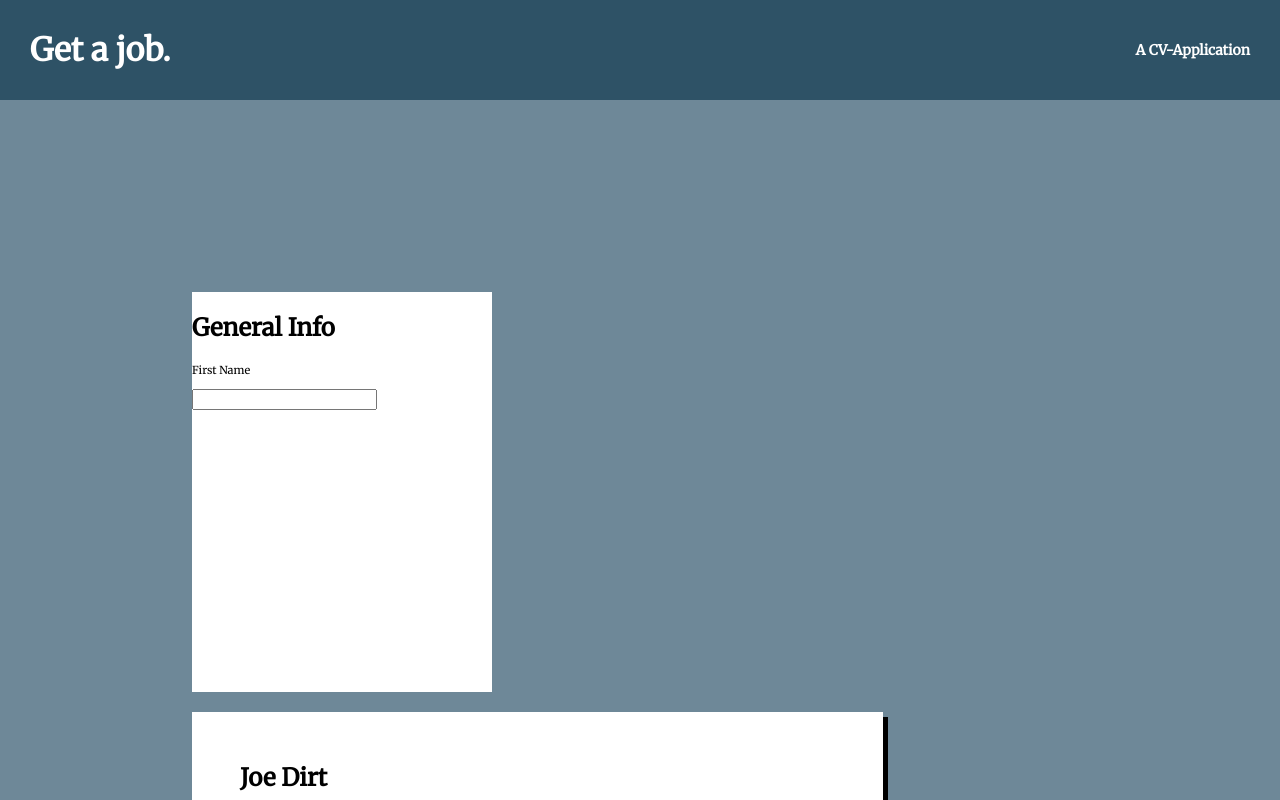
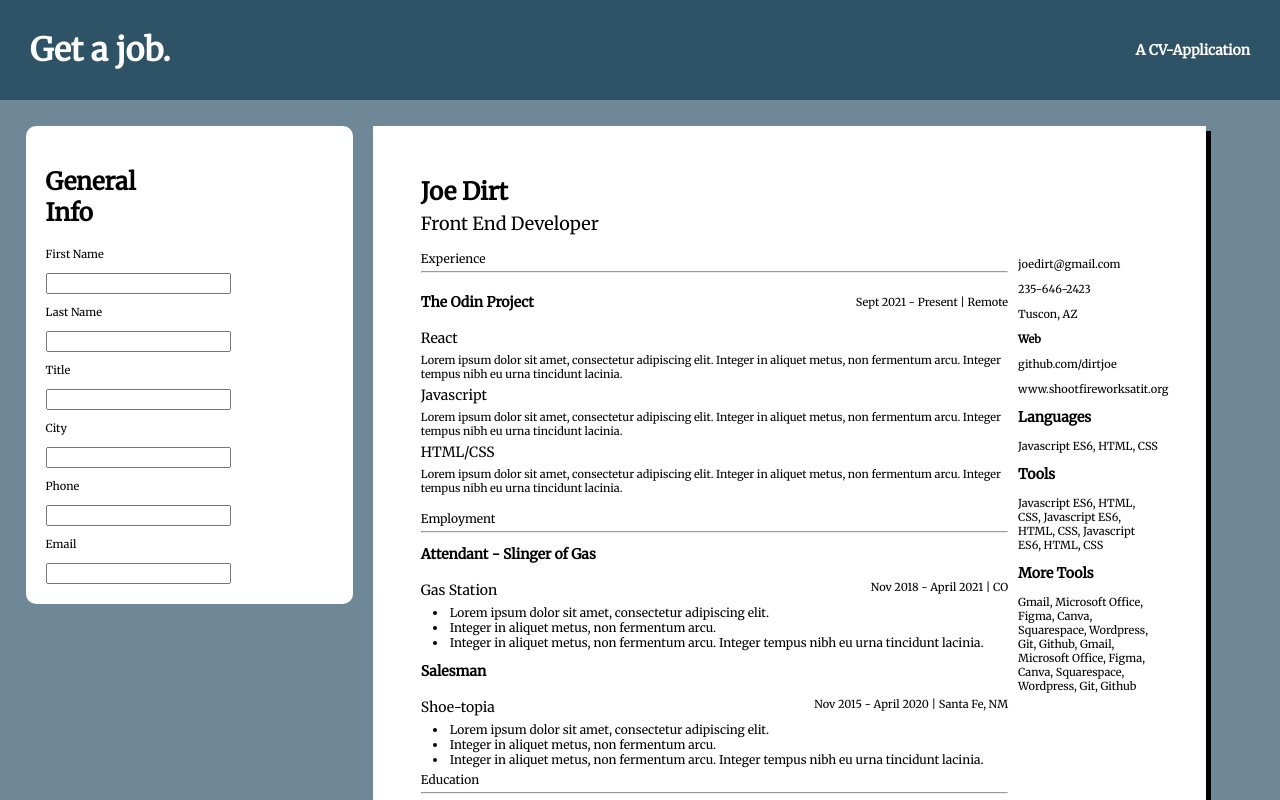
Before and after one commit to napolitanj/resume-builder, a React (Create React App) app: page / in a window 1280 px wide. Shown: the top 800 px of the page. Built offline with nearby package versions, Linux system fonts and the light colour scheme.

Commit message:
Add General Info mod window

```diff
--- a/src/components/EditMode.js
+++ b/src/components/EditMode.js
@@ -1,15 +1,14 @@
 import React, { Component } from 'react'
-import Input from './editComponents/Input'
+import EditGeneral from './editComponents/EditGeneral'
+
 
 class EditMode extends Component {
 
     render() {
-      const {handleChange, generalInfo, experience, employmentInfo, education, skills} = this.props
+      const {changeGeneral, experience, employmentInfo, education, skills} = this.props
       return (
         <div className="editWindow">
-        <h2>General Info</h2>
-            <p>First Name</p>
-            <input name="firstName" onChange={(e) => handleChange(e)}></input>
+            <EditGeneral changeGeneral={changeGeneral}></EditGeneral>
         </div>
       )
     }
--- a/src/components/Main.js
+++ b/src/components/Main.js
@@ -116,7 +116,8 @@ class Main extends Component {
     console.log({firstName})
   }
 
-  handleChange = (e) => {
+  //generalInfo Change
+  changeGeneral = (e) => {
     const {name,value} = e.target;
     this.setState({
       generalInfo: {
@@ -126,10 +127,54 @@ class Main extends Component {
     });
   }
 
+  //experience Change
+  changeExperience = (e) => {
+    const {name,value} = e.target;
+    this.setState({
+      experience: {
+        ...this.state.experience,
+        [name]: value
+      }
+    });
+  }
+
+  //employmentInfo Change
+  changeEmployment = (e) => {
+    const {name,value} = e.target;
+    this.setState({
+      employmentInfo: {
+        ...this.state.employmentInfo,
+        [name]: value
+      }
+    });
+  }
+
+  //education Change
+  changeEducation = (e) => {
+    const {name,value} = e.target;
+    this.setState({
+      education: {
+        ...this.state.education,
+        [name]: value
+      }
+    });
+  }
+
+  //skills Change
+  changeSkills = (e) => {
+    const {name,value} = e.target;
+    this.setState({
+      skills: {
+        ...this.state.skills,
+        [name]: value
+      }
+    });
+  }
+
   render() {
     return (
       <div className="mainBody">
-        <EditMode handleChange={this.handleChange} generalInfo={this.state.generalInfo} experience={this.state.experience} employmentInfo={this.state.employmentInfo} education={this.state.education} skills={this.state.skills}/>
+        <EditMode changeGeneral={this.changeGeneral} generalInfo={this.state.generalInfo} experience={this.state.experience} employmentInfo={this.state.employmentInfo} education={this.state.education} skills={this.state.skills}/>
         <PreviewMode generalInfo={this.state.generalInfo} experience={this.state.experience} employmentInfo={this.state.employmentInfo} education={this.state.education} skills={this.state.skills}/>
       </div>
     )
--- /dev/null
+++ b/src/components/editComponents/AddWebsite.js
@@ -0,0 +1,40 @@
+import React, { Component } from 'react'
+
+class AddWebsite extends Component {
+    constructor(props) {
+        super(props);
+        this.state={
+            url: ''
+        }
+    }
+
+  render() {
+    const {submitWeb} = this.props;
+
+    const onSubmit = (e) => {
+        e.preventDefault()
+
+        if(this.state.url === '') {
+            alert("Please enter a web address")
+            return
+        }
+        submitWeb(this.state)
+
+        this.setState({url:''})
+    }
+
+    return (
+      <div>
+        <form onSubmit={onSubmit}>
+            <label>
+                Wesbite
+            </label>
+            <input type="email" placeholder="Enter URL" value={this.state.url} onChange={(e) => this.setState({url:e.target.value})}></input>
+            <input type='submit' value='Add website' />
+        </form>
+      </div>
+    )
+  }
+}
+
+export default AddWebsite;
--- /dev/null
+++ b/src/components/editComponents/EditGeneral.js
@@ -0,0 +1,28 @@
+import React, { Component } from 'react'
+import AddWebsite from './AddWebsite'
+
+class EditGeneral extends Component {
+  render() {
+      const {changeGeneral} = this.props;
+    return (
+        <div className="editWindow">
+        <h2>General Info</h2>
+            <p>First Name</p>
+            <input name="firstName" onChange={(e) => changeGeneral(e)}></input>
+            <p>Last Name</p>
+            <input name="lastName" onChange={(e) => changeGeneral(e)}></input>
+            <p>Title</p>
+            <input name="title" onChange={(e) => changeGeneral(e)}></input>
+            <p>City</p>
+            <input name="city" onChange={(e) => changeGeneral(e)}></input>
+            <p>Phone</p>
+            <input name="phone" onChange={(e) => changeGeneral(e)}></input>
+            <p>Email</p>
+            <input name="email" onChange={(e) => changeGeneral(e)}></input>
+
+        </div>
+    )
+  }
+}
+
+export default EditGeneral
--- a/src/index.css
+++ b/src/index.css
@@ -32,7 +32,7 @@ h3 {
 }
 
 .mainBody {
-  padding: 15%;
+  padding: 2%;
   background-color: #6e8898ff;
   height: auto;
   display: flex;
@@ -55,14 +55,16 @@ h3 {
   background-color: white;
   padding: 48px;
   padding-top: 38px;
-  width: 595px;
-  height: 842px;
+  width: 60%;
+  height: auto;
   box-shadow: 5px 5px;
 }
 
 .editWindow {
-  height: 400px;
-  width: 300px;
+  height: 40%;
+  width: 25%;
+  padding: 10px;
+  border-radius: 10px;
   background-color: white;
 }
 
```
